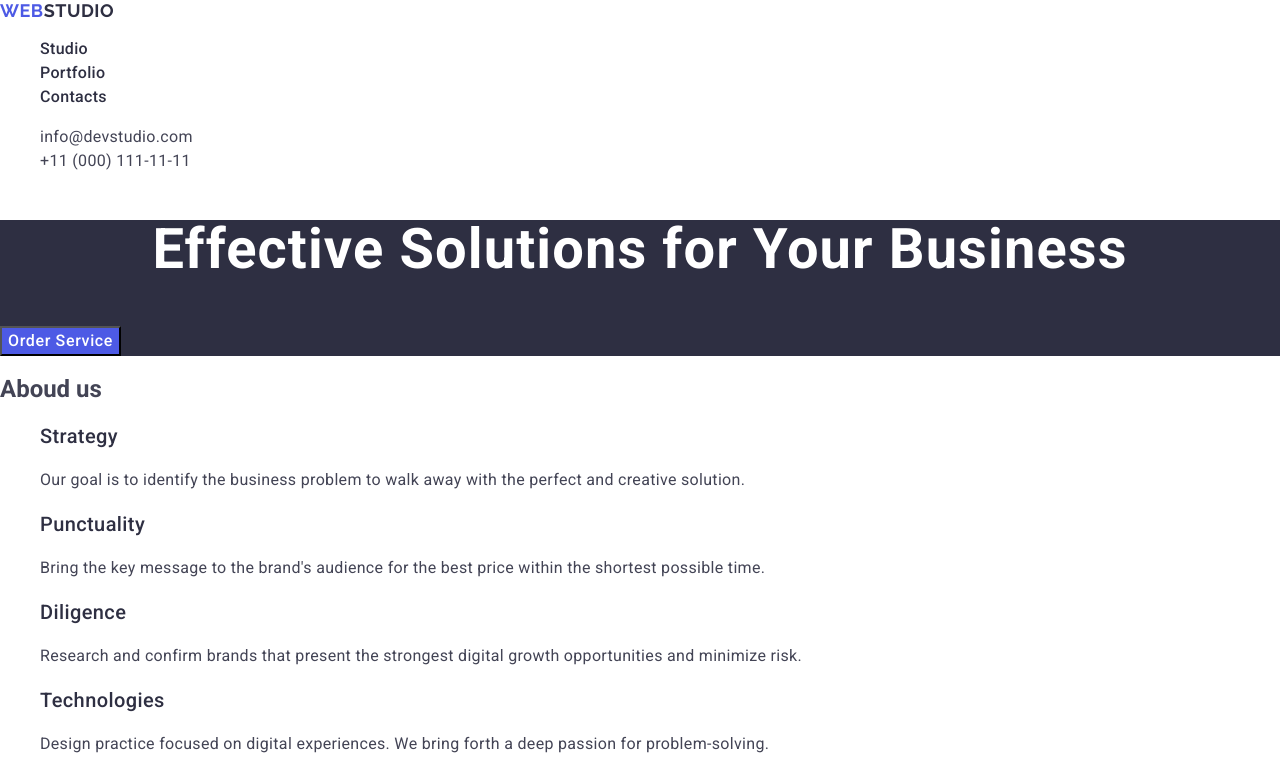
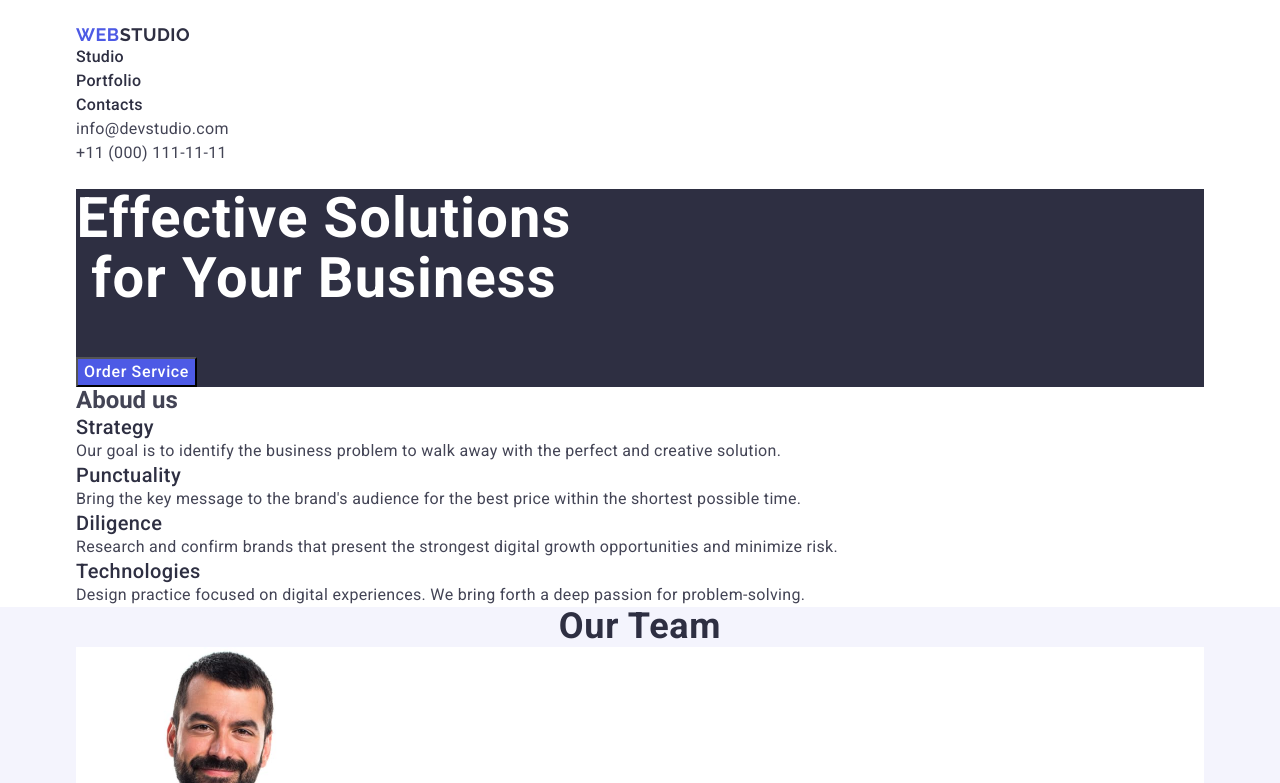
Before and after one commit to maksnadtochii/goit-markup-hw-03, a plain HTML site: page index.html in a window 1280 px wide. Shown: the top 783 px of the page. Drawn offline with nearby package versions, Linux system fonts and the light colour scheme.

Commit message:
container

```diff
--- a/css/style.css
+++ b/css/style.css
@@ -4,21 +4,43 @@ body {
     background-color: #FFFFFF;
 }
 
+p,h1,h2,h3,h4,h5,h6 {
+    margin-top: 0;
+    margin-bottom: 0;
+}
 
 ul {
     list-style-type: none;
+    margin-top: 0;
+    margin-bottom: 0;
+    padding-left: 0;
 }
 
 a {
     text-decoration: none;
 }
 
+address {
+    font-style: normal;
+}
+
 .header {
     background: #fff;
 }
 
+.container {
+    width: 1158px;
+    padding-left: 15px;
+    padding-right: 15px;
+    margin: 0 auto;
+}
+
 /* ------------header------------- * */
 
+header {
+    padding-top: 24px;
+    padding-bottom: 24px;
+}
 
 .header-logo {
     font-family: "Raleway", sans-serif;
@@ -87,6 +109,8 @@ font-style: normal;
     letter-spacing: 0.02em;
     text-align: center;
     color: #fff;
+    max-width: 496px;
+    margin-bottom: 48px;
 }
 
 .btn {
@@ -147,6 +171,9 @@ font-style: normal;
     background-color: #FFFFFF;
 }
 
+.team-item {
+    background-color: #FFFFFF;
+}
 .team-name {
     font-weight: 500;
     font-size: 20px;
@@ -165,6 +192,7 @@ font-style: normal;
     color: #434455;
 }
 
+
 /* -------------------------------------------- */
 
 
@@ -173,9 +201,6 @@ font-style: normal;
 
 
 
-.team-item {
-    background-color:#FFFFFF;
-}
 
 .port-title {
     font-weight: 700;
--- a/index.html
+++ b/index.html
@@ -22,6 +22,7 @@
   <body>
     <!-- header -->
     <header class="header">
+      <div class="container">
       <nav class="header-nav">
         <a href="./index.html" class="header-logo"
           >Web<span class="header-logo-accent">Studio</span></a
@@ -56,19 +57,23 @@
           </li>
         </ul>
       </address>
+      </div>
     </header>
 
     <!-- main -->
     <main class="main">
+      <div class="container">
       <section class="main-solutions">
         <h1 class="main-solutions-title">
           Effective Solutions for Your Business
         </h1>
         <button class="btn" type="button">Order Service</button>
+      </div>
       </section>
 
+      <!-- Aboud us -->
       <section class="hero">
-        <!-- Aboud us -->
+        <div class="container">
         <h2 class="hero-title">Aboud us</h2>
 
         <ul class="hero-list">
@@ -108,10 +113,12 @@
             </p>
           </li>
         </ul>
+        </div>
       </section>
 
       <!-- Our Team -->
       <section class="team">
+        <div class="container">
         <h2 class="team-title">Our Team</h2>
         <ul class="team-list">
           <li class="team-item">
@@ -155,9 +162,12 @@
             <p class="team-text">UI Designer</p>
           </li>
         </ul>
+        </div>
       </section>
+
+      <!-- Our Portfolio -->
       <section class="port">
-        <!-- Our Portfolio -->
+        <div class="container">
         <h2 class="port-title">Our Portfolio</h2>
         <ul class="port-list">
           <li class="port-item">
@@ -221,9 +231,11 @@
             <p class="port-text">Marketing</p>
           </li>
         </ul>
+        </div>
       </section>
     </main>
     <footer class="section-footer">
+      <div class="container">
       <a href="./index.html" class="footer-logo"
         >Web<span class="footer-logo-accent">Studio</span></a
       >
@@ -231,6 +243,7 @@
         Increase the flow of customers and sales for your business with digital
         marketing & growth solutions.
       </p>
+      </div>
     </footer>
   </body>
 </html>
```
